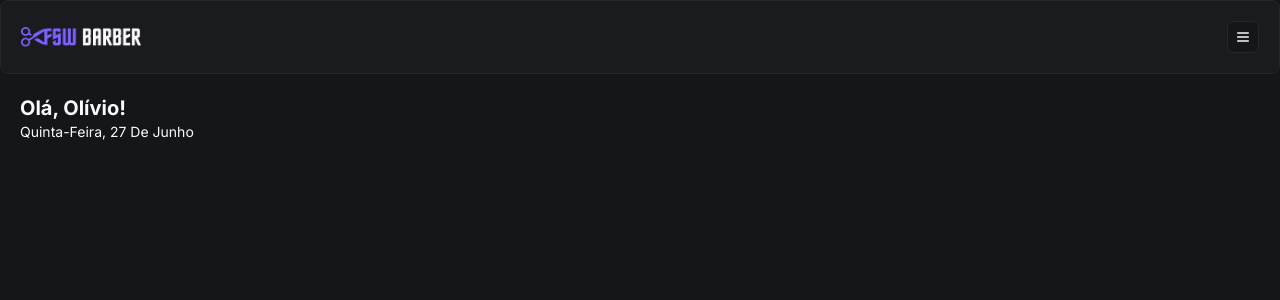
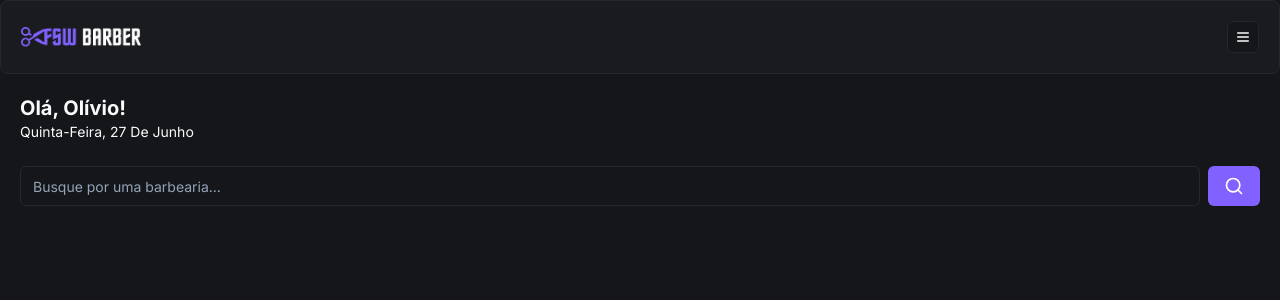
Before and after one commit to OlivioNeto/FSW-BARBER, a Next.js app in the folder barbershop/: page / in a window 1280 px wide. Shown: the top 300 px of the page. Built offline with nearby package versions, Linux system fonts and the light colour scheme.

Commit message:
feat: adicionando o componente inicial de busca

```diff
--- /dev/null
+++ b/barbershop/app/(home)/_components/search.tsx
@@ -0,0 +1,19 @@
+"use client;"
+
+import { Button } from "@/app/_components/ui/button"
+import { Input } from "@/app/_components/ui/input"
+import { SearchIcon } from "lucide-react"
+import React from 'react'
+
+const Search = () => {
+  return (
+    <div className="flex items-center gap-2">
+        <Input placeholder="Busque por uma barbearia..."/>
+        <Button variant="default">
+            <SearchIcon size={20}/>
+        </Button>
+    </div>
+  )
+}
+
+export default Search
--- a/barbershop/app/(home)/page.tsx
+++ b/barbershop/app/(home)/page.tsx
@@ -1,6 +1,7 @@
 import {format} from "date-fns"
 import Header from "../_components/header";
 import { ptBR } from "date-fns/locale";
+import Search from "./_components/search";
 
 export default function Home() {
   return (
@@ -15,6 +16,10 @@
             })}
           </p>
         </div>
+
+        <div className="px-5 mt-6">
+          <Search/>
+        </div>
     </div>
   );
 }
--- /dev/null
+++ b/barbershop/app/_components/ui/input.tsx
@@ -0,0 +1,25 @@
+import * as React from "react"
+
+import { cn } from "@/app/_lib/utils"
+
+export interface InputProps
+  extends React.InputHTMLAttributes<HTMLInputElement> {}
+
+const Input = React.forwardRef<HTMLInputElement, InputProps>(
+  ({ className, type, ...props }, ref) => {
+    return (
+      <input
+        type={type}
+        className={cn(
+          "flex h-10 w-full rounded-md border border-input bg-background px-3 py-2 text-sm ring-offset-background file:border-0 file:bg-transparent file:text-sm file:font-medium placeholder:text-muted-foreground focus-visible:outline-none focus-visible:ring-2 focus-visible:ring-ring focus-visible:ring-offset-2 disabled:cursor-not-allowed disabled:opacity-50",
+          className
+        )}
+        ref={ref}
+        {...props}
+      />
+    )
+  }
+)
+Input.displayName = "Input"
+
+export { Input }
```
